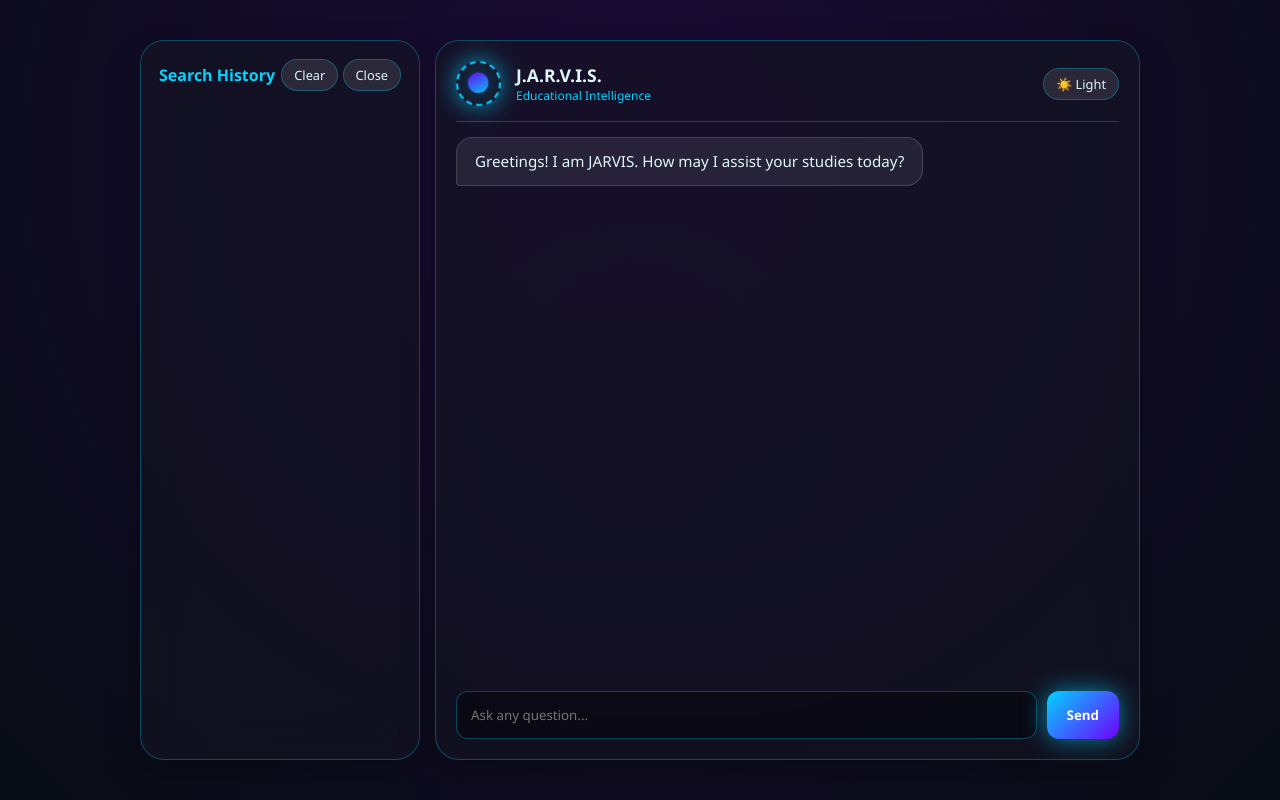
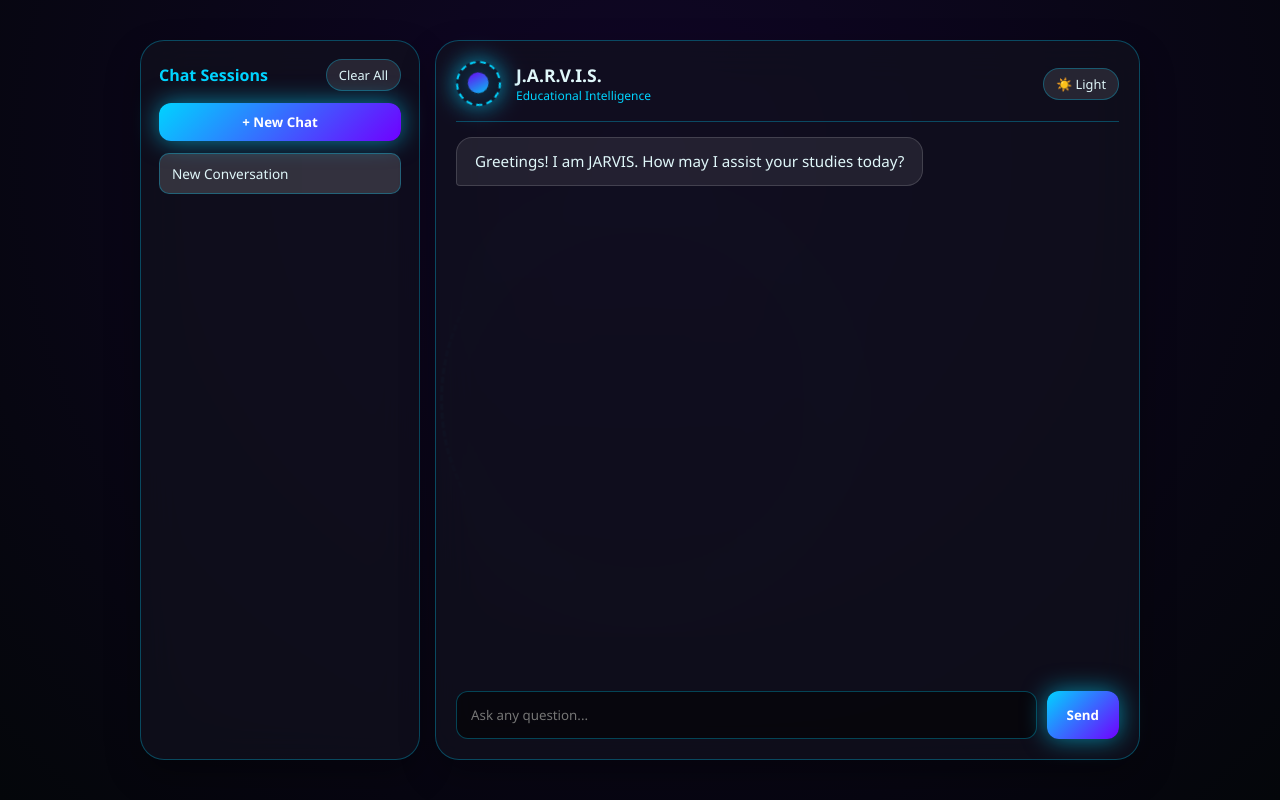
Before and after one commit to 10himankgrover-tech/Jarvis-, a Flask app: page / in a window 1280 px wide. Run offline with Flask 3, Linux system fonts and the light colour scheme.

Commit message:
Refactor styles and improve chat interface
Updated styles for dark and light themes, improved layout responsiveness, and added new chat button functionality. Enhanced animations and adjusted background elements for better visual effects.

```diff
--- a/templates/index.html
+++ b/templates/index.html
@@ -8,8 +8,8 @@
   <style>
     :root {
       /* Dark Theme */
-      --bg-gradient: radial-gradient(circle at 50% 20%, #1a0b36 0%, #080c14 100%);
-      --card-bg: rgba(20, 20, 35, 0.65);
+      --bg-gradient: radial-gradient(circle at 50% 20%, #100626 0%, #04060a 100%);
+      --card-bg: rgba(18, 18, 30, 0.7);
       --card-border: rgba(0, 212, 255, 0.3);
       --text-main: #e0f7fa;
       --text-sub: #00d4ff;
@@ -17,7 +17,7 @@
       --msg-user-border: rgba(0, 212, 255, 0.5);
       --msg-bot-bg: rgba(255, 255, 255, 0.08);
       --msg-bot-border: rgba(255, 255, 255, 0.15);
-      --input-bg: rgba(0, 0, 0, 0.4);
+      --input-bg: rgba(0, 0, 0, 0.5);
       --accent-glow: 0 0 25px rgba(0, 212, 255, 0.6);
       --btn-bg: linear-gradient(135deg, #00d4ff, #7000ff);
       --btn-text: #ffffff;
@@ -59,28 +59,51 @@
       position: relative;
     }
 
-    /* Ambient Floating Background Particle */
-    .floating-jarvis-bg {
+    /* Ambient Floating JARVIS Arc Background Elements */
+    .bg-jarvis-orb-1 {
       position: absolute;
-      width: 320px;
-      height: 320px;
+      width: 400px;
+      height: 400px;
       border-radius: 50%;
-      border: 2px dashed var(--text-sub);
-      opacity: 0.15;
+      border: 3px dashed var(--text-sub);
+      opacity: 0.18;
       pointer-events: none;
       z-index: 0;
-      animation: floatLoop 18s ease-in-out infinite alternate, spinSlow 30s linear infinite;
+      animation: floatOrbit1 22s ease-in-out infinite alternate, spinCW 35s linear infinite;
     }
 
-    @keyframes floatLoop {
-      0% { transform: translate(-30vw, -20vh) scale(0.9); }
-      50% { transform: translate(25vw, 15vh) scale(1.2); }
-      100% { transform: translate(-10vw, 25vh) scale(0.8); }
+    .bg-jarvis-orb-2 {
+      position: absolute;
+      width: 250px;
+      height: 250px;
+      border-radius: 50%;
+      border: 2px dotted rgba(112, 0, 255, 0.6);
+      opacity: 0.22;
+      pointer-events: none;
+      z-index: 0;
+      animation: floatOrbit2 16s ease-in-out infinite alternate, spinCCW 25s linear infinite;
     }
 
-    @keyframes spinSlow {
+    @keyframes floatOrbit1 {
+      0% { transform: translate(-35vw, -25vh) scale(0.9); }
+      50% { transform: translate(30vw, 20vh) scale(1.15); }
+      100% { transform: translate(-15vw, 30vh) scale(0.85); }
+    }
+
+    @keyframes floatOrbit2 {
+      0% { transform: translate(30vw, -30vh) scale(1.1); }
+      50% { transform: translate(-25vw, -10vh) scale(0.8); }
+      100% { transform: translate(20vw, 35vh) scale(1.2); }
+    }
+
+    @keyframes spinCW {
       0% { transform: rotate(0deg); }
       100% { transform: rotate(360deg); }
+    }
+
+    @keyframes spinCCW {
+      0% { transform: rotate(360deg); }
+      100% { transform: rotate(0deg); }
     }
 
     /* Layout Setup */
@@ -100,7 +123,7 @@
       backdrop-filter: blur(20px);
       -webkit-backdrop-filter: blur(20px);
       border: 1px solid var(--card-border);
-      box-shadow: 0 15px 35px rgba(0, 0, 0, 0.25);
+      box-shadow: 0 15px 35px rgba(0, 0, 0, 0.3);
       border-radius: 24px;
     }
 
@@ -121,6 +144,19 @@
       color: var(--text-sub);
     }
 
+    .new-chat-btn {
+      width: 100%;
+      background: var(--btn-bg);
+      color: var(--btn-text);
+      border: none;
+      padding: 10px;
+      border-radius: 12px;
+      font-weight: bold;
+      cursor: pointer;
+      margin-bottom: 12px;
+      box-shadow: var(--accent-glow);
+    }
+
     .history-list {
       flex: 1;
       overflow-y: auto;
@@ -130,7 +166,7 @@
     }
 
     .history-item {
-      padding: 10px;
+      padding: 10px 12px;
       background: rgba(255, 255, 255, 0.05);
       border-radius: 10px;
       font-size: 0.85rem;
@@ -152,6 +188,7 @@
       display: flex;
       flex-direction: column;
       padding: 20px;
+      min-width: 0; /* Prevents layout clipping */
     }
 
     /* Header & Controls */
@@ -310,19 +351,18 @@
 </head>
 <body>
 
-  <!-- Floating Background Particle -->
-  <div class="floating-jarvis-bg"></div>
+  <!-- Floating Ambient JARVIS Background Orbs -->
+  <div class="bg-jarvis-orb-1"></div>
+  <div class="bg-jarvis-orb-2"></div>
 
   <div class="app-layout">
     <!-- History Sidebar -->
     <div class="glass-card history-panel" id="historyPanel">
       <div class="history-header">
-        <span>Search History</span>
-        <div>
-          <button class="clear-btn" onclick="clearHistory()">Clear</button>
-          <button class="clear-btn mobile-history-btn" onclick="toggleMobileHistory()" style="display:inline-block;">Close</button>
-        </div>
+        <span>Chat Sessions</span>
+        <button class="clear-btn" onclick="clearAllSessions()">Clear All</button>
       </div>
+      <button class="new-chat-btn" onclick="startNewChat()">+ New Chat</button>
       <div class="history-list" id="historyList"></div>
     </div>
 
@@ -339,14 +379,12 @@
           </div>
         </div>
         <div class="controls">
-          <button class="mobile-history-btn" onclick="toggleMobileHistory()">📜 History</button>
+          <button class="mobile-history-btn" onclick="toggleMobileHistory()">📜 Chats</button>
           <button class="theme-btn" onclick="toggleTheme()" id="themeToggleBtn">☀️ Light</button>
         </div>
       </div>
 
-      <div class="chat-box" id="chatBox">
-        <div class="message bot-msg">Greetings! I am JARVIS. How may I assist your studies today?</div>
-      </div>
+      <div class="chat-box" id="chatBox"></div>
 
       <div class="input-container">
         <input type="text" id="userInput" placeholder="Ask any question..." onkeydown="if(event.key==='Enter') sendQuery()">
@@ -356,19 +394,24 @@
   </div>
 
   <script>
+    let currentSessionId = null;
+
     window.onload = function() {
-      renderHistory();
+      let sessions = getSessions();
+      if (sessions.length === 0) {
+        startNewChat();
+      } else {
+        loadSession(sessions[0].id);
+      }
     };
 
     function toggleMobileHistory() {
-      const panel = document.getElementById('historyPanel');
-      panel.classList.toggle('active');
+      document.getElementById('historyPanel').classList.toggle('active');
     }
 
     function toggleTheme() {
       const body = document.body;
       const themeBtn = document.getElementById('themeToggleBtn');
-
       if (body.getAttribute('data-theme') === 'light') {
         body.removeAttribute('data-theme');
         themeBtn.textContent = '☀️ Light';
@@ -378,12 +421,53 @@
       }
     }
 
+    /* Session Management (Gemini-style Chat Threads) */
+    function getSessions() {
+      return JSON.parse(localStorage.getItem('jarvis_sessions') || '[]');
+    }
+
+    function saveSessions(sessions) {
+      localStorage.setItem('jarvis_sessions', JSON.stringify(sessions));
+      renderHistoryList();
+    }
+
+    function startNewChat() {
+      currentSessionId = 'session_' + Date.now();
+      let sessions = getSessions();
+      sessions.unshift({
+        id: currentSessionId,
+        title: 'New Conversation',
+        messages: [{ sender: 'bot', text: 'Greetings! I am JARVIS. How may I assist your studies today?' }]
+      });
+      saveSessions(sessions);
+      loadSession(currentSessionId);
+      if (window.innerWidth <= 768) {
+        document.getElementById('historyPanel').classList.remove('active');
+      }
+    }
+
+    function loadSession(id) {
+      currentSessionId = id;
+      let sessions = getSessions();
+      let session = sessions.find(s => s.id === id);
+      const chatBox = document.getElementById('chatBox');
+      chatBox.innerHTML = '';
+
+      if (session) {
+        session.messages.forEach(msg => {
+          appendMessageUI(msg.text, msg.sender === 'user' ? 'user-msg' : 'bot-msg');
+        });
+      }
+      renderHistoryList();
+    }
+
     async function sendQuery() {
       const inputField = document.getElementById('userInput');
       const text = inputField.value.trim();
       if (!text) return;
 
-      appendMessage(text, 'user-msg');
+      appendMessageUI(text, 'user-msg');
+      saveMessageToSession(text, 'user');
       inputField.value = '';
 
       try {
@@ -396,22 +480,63 @@
         const data = await response.json();
         const reply = data.reply || "Systems standard response.";
 
-        appendMessage(reply, 'bot-msg');
+        appendMessageUI(reply, 'bot-msg');
+        saveMessageToSession(reply, 'bot');
         speak(reply);
-        saveHistory(text, reply);
 
       } catch (err) {
-        appendMessage("Central command connection failed.", 'bot-msg');
+        appendMessageUI("Central command connection failed.", 'bot-msg');
       }
     }
 
-    function appendMessage(text, className) {
+    function appendMessageUI(text, className) {
       const chatBox = document.getElementById('chatBox');
       const msgDiv = document.createElement('div');
       msgDiv.className = `message ${className}`;
       msgDiv.textContent = text;
       chatBox.appendChild(msgDiv);
-      chatBox.scrollTop = chatBox.scrollHeight;
+
+      // Smooth, non-blocking auto-scroll to bottom
+      requestAnimationFrame(() => {
+        chatBox.scrollTop = chatBox.scrollHeight;
+      });
+    }
+
+    function saveMessageToSession(text, sender) {
+      let sessions = getSessions();
+      let session = sessions.find(s => s.id === currentSessionId);
+      if (session) {
+        // Set title from the first user question
+        if (session.title === 'New Conversation' && sender === 'user') {
+          session.title = text.length > 28 ? text.substring(0, 28) + '...' : text;
+        }
+        session.messages.push({ sender, text });
+        saveSessions(sessions);
+      }
+    }
+
+    function renderHistoryList() {
+      const historyList = document.getElementById('historyList');
+      let sessions = getSessions();
+      historyList.innerHTML = '';
+
+      sessions.forEach(s => {
+        const div = document.createElement('div');
+        div.className = `history-item ${s.id === currentSessionId ? 'active' : ''}`;
+        div.textContent = s.title;
+        div.onclick = () => {
+          loadSession(s.id);
+          if (window.innerWidth <= 768) {
+            document.getElementById('historyPanel').classList.remove('active');
+          }
+        };
+        historyList.appendChild(div);
+      });
+    }
+
+    function clearAllSessions() {
+      localStorage.removeItem('jarvis_sessions');
+      startNewChat();
     }
 
     function speak(text) {
@@ -428,37 +553,6 @@
 
       window.speechSynthesis.speak(utterance);
     }
-
-    function saveHistory(prompt, response) {
-      let history = JSON.parse(localStorage.getItem('jarvis_student_history') || '[]');
-      history.unshift({ prompt, response, timestamp: new Date().toLocaleTimeString() });
-      localStorage.setItem('jarvis_student_history', JSON.stringify(history));
-      renderHistory();
-    }
-
-    function renderHistory() {
-      const historyList = document.getElementById('historyList');
-      let history = JSON.parse(localStorage.getItem('jarvis_student_history') || '[]');
-      historyList.innerHTML = '';
-
-      history.forEach(item => {
-        const div = document.createElement('div');
-        div.className = 'history-item';
-        div.textContent = item.prompt;
-        div.title = item.prompt;
-        div.onclick = () => {
-          appendMessage(item.prompt, 'user-msg');
-          appendMessage(item.response, 'bot-msg');
-          document.getElementById('historyPanel').classList.remove('active');
-        };
-        historyList.appendChild(div);
-      });
-    }
-
-    function clearHistory() {
-      localStorage.removeItem('jarvis_student_history');
-      renderHistory();
-    }
   </script>
 </body>
 </html>
```
Also changed, not shown: other parts of templates/index.html (+17 -13 lines).
